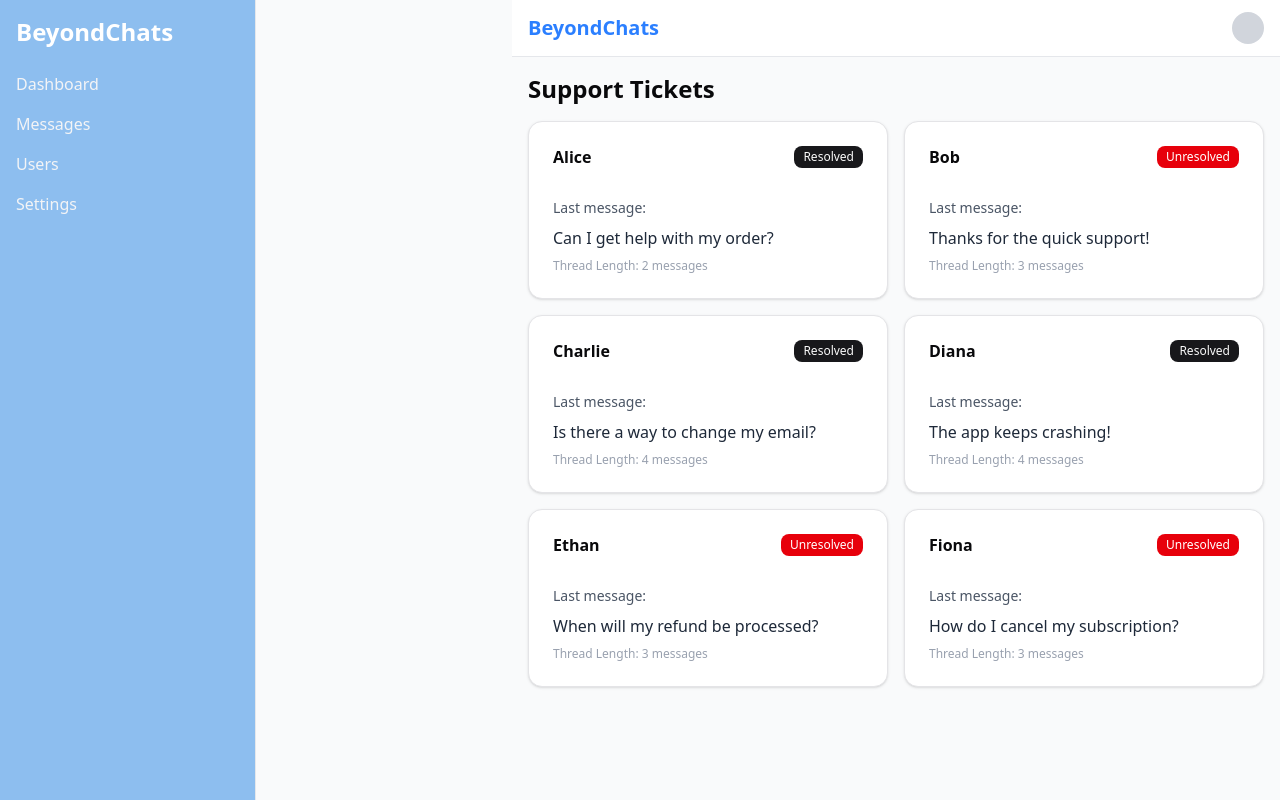
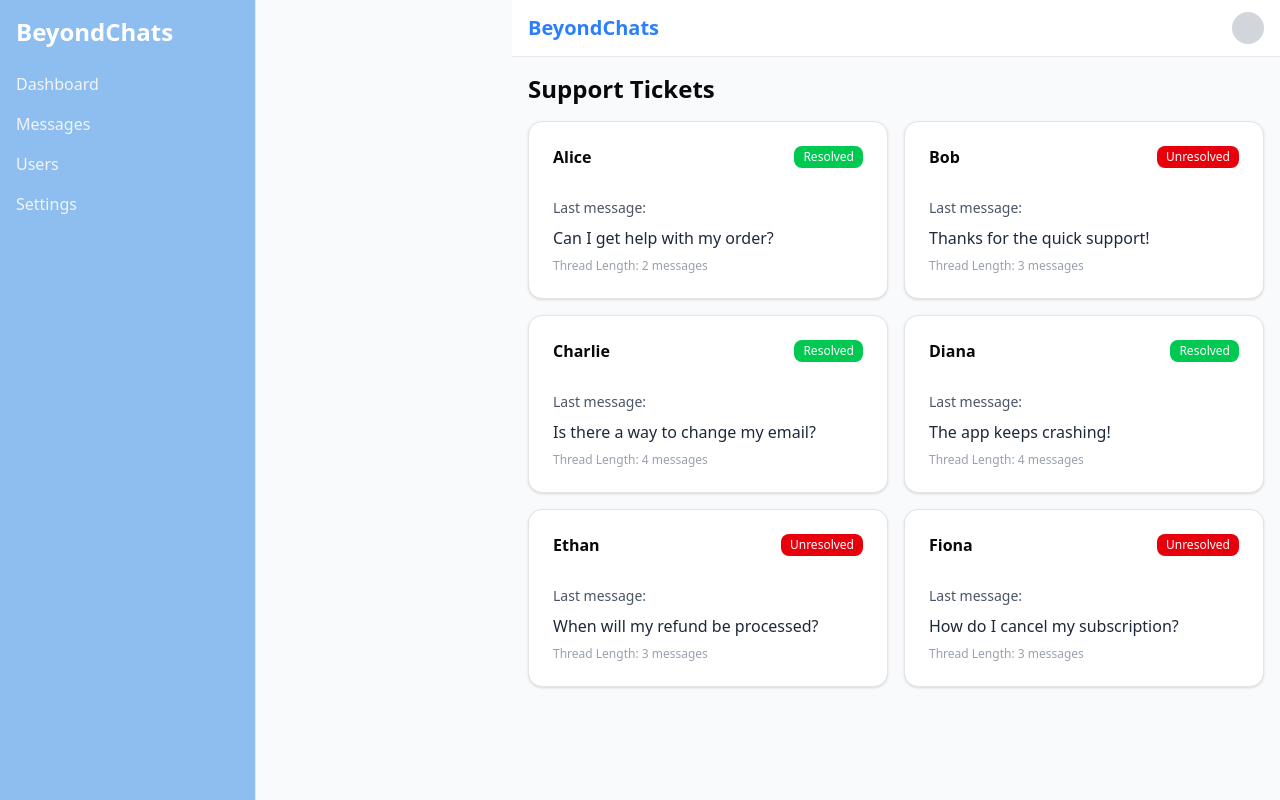
Before and after one commit to Bablu558/beyondchats-admin-panel, a Next.js app: page /tickets in a window 1280 px wide. Built offline with nearby package versions, Linux system fonts and the light colour scheme.

Commit message:
update code

```diff
--- a/src/app/tickets/page.tsx
+++ b/src/app/tickets/page.tsx
@@ -18,7 +18,7 @@ export default function TicketsPage() {
               <CardHeader>
                 <CardTitle className="flex justify-between items-center">
                   <span>{msg.user}</span>
-                  <Badge variant={isResolved ? "default" : "destructive"}>
+                  <Badge variant={isResolved ? "success" : "destructive"}>
                     {isResolved ? "Resolved" : "Unresolved"}
                   </Badge>
                 </CardTitle>
```
